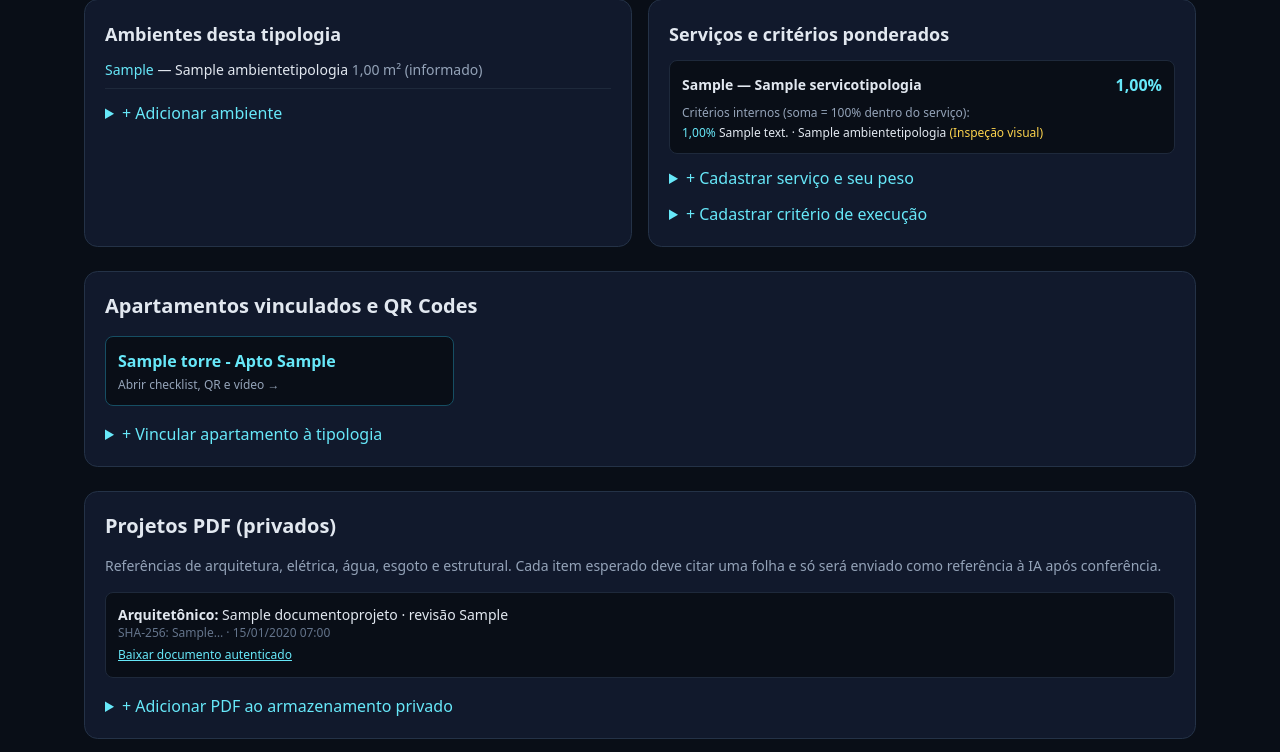
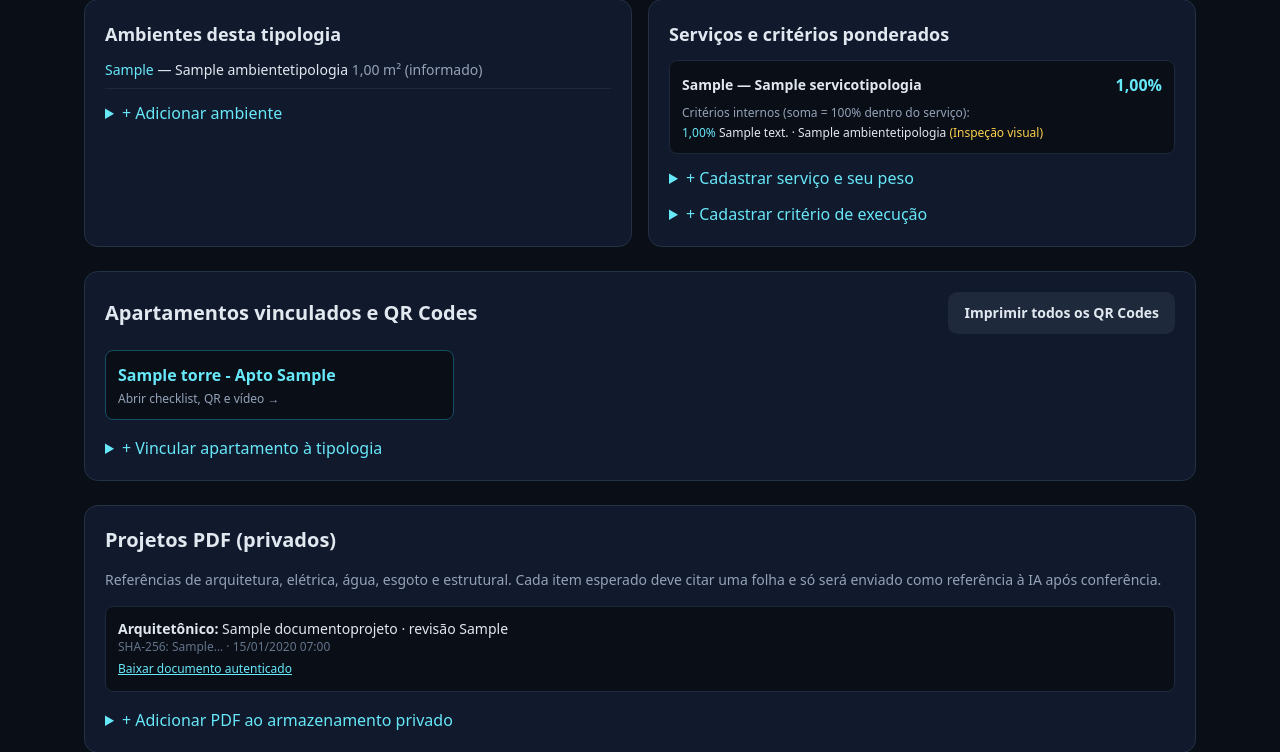
Before and after one commit to Danilo-Barreto-da-Silva/construct_os, a Django app: page /inteligencia/ in a window 1280 px wide. Shown: the part 688-1440 px from the top of the page. Run offline with Django 5.2, Linux system fonts and the light colour scheme; a user stored in the database is signed in; tables that the repository leaves empty hold one stand-in row (values such as "Sample post"); some libraries are stand-ins or nearby versions.

Commit message:
ui: botão de impressão dos QR Codes das unidades

```diff
--- a/obras/templates/obras/catalogo_inteligente.html
+++ b/obras/templates/obras/catalogo_inteligente.html
@@ -109,7 +109,7 @@
 </div>
 
 <section class="panel p-5 space-y-4">
- <h2 class="font-bold text-xl">Apartamentos vinculados e QR Codes</h2>
+ <div class="flex flex-wrap justify-between gap-3 items-center"><h2 class="font-bold text-xl">Apartamentos vinculados e QR Codes</h2>{% if pode_editar %}<a href="{% url 'etiquetas_tipologia' tipologia.pk %}" class="btn btn-muted">Imprimir todos os QR Codes</a>{% endif %}</div>
  <div class="grid sm:grid-cols-2 lg:grid-cols-3 gap-3">
  {% for cfg in unidades %}
   <a class="border border-cyan-900 hover:border-cyan-400 rounded-lg p-3 bg-[#090e17]" href="{% url 'unidade_inteligente' cfg.apartamento_id %}">
```
